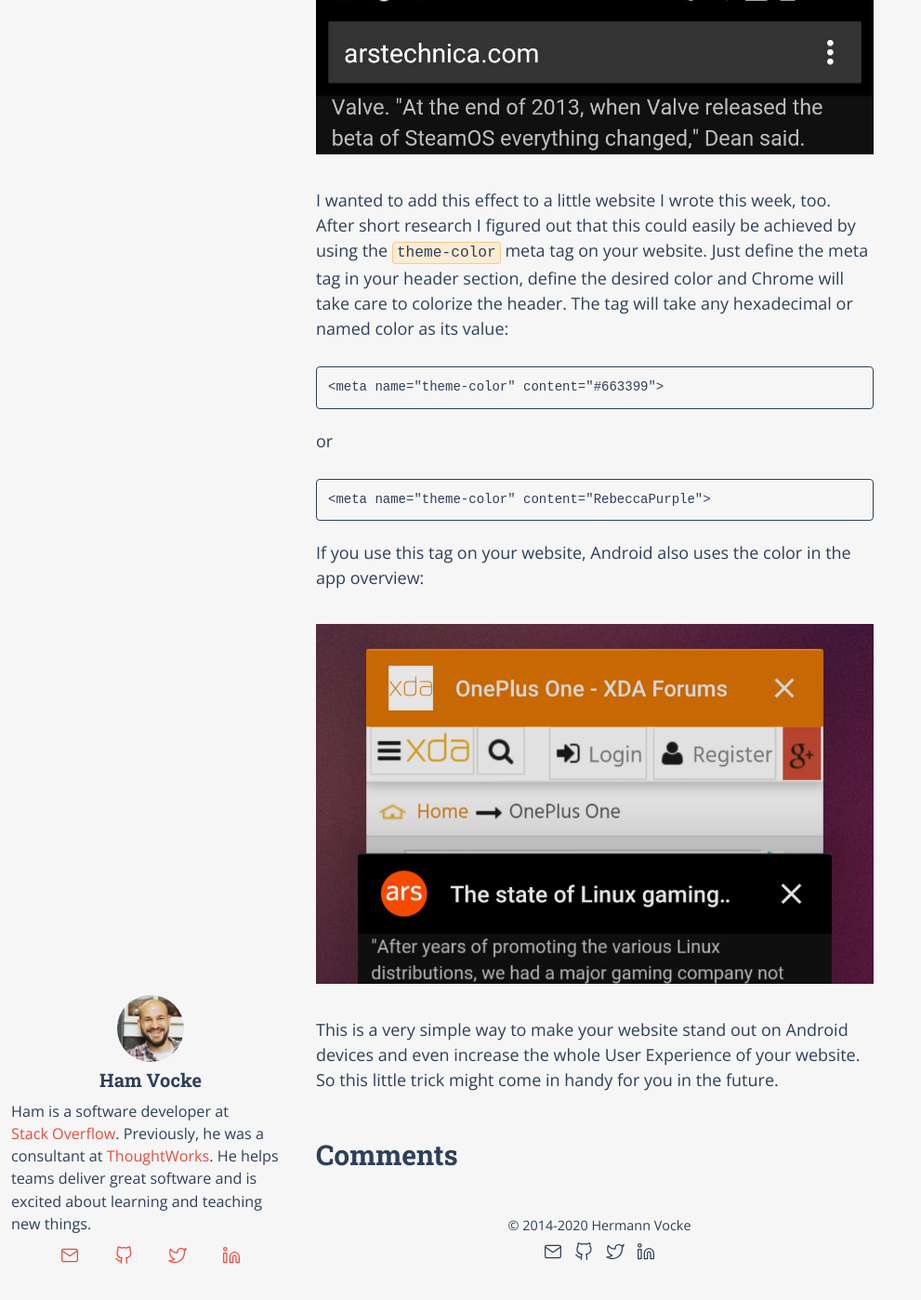
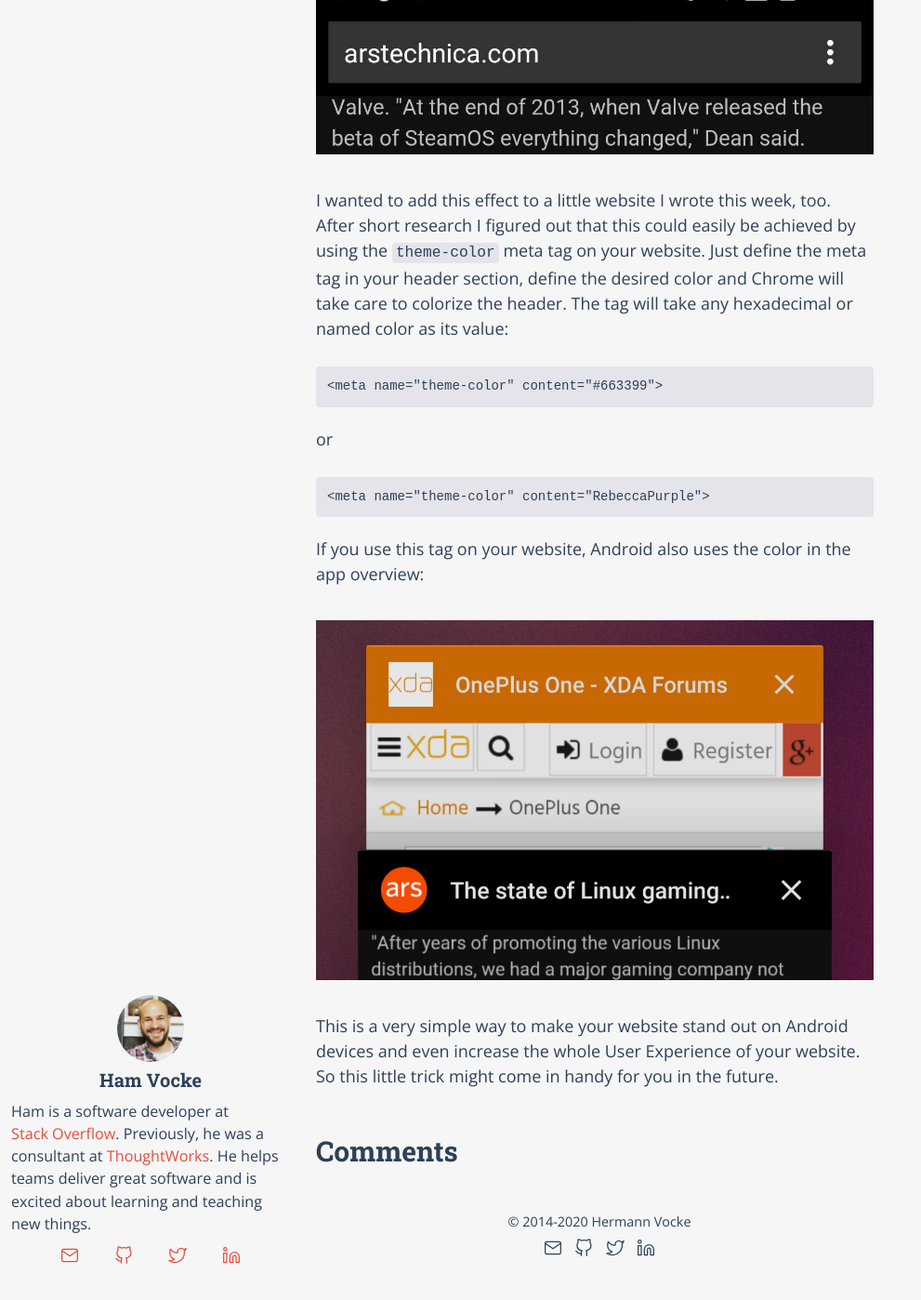
Before and after one commit to hamvocke/hamvocke.github.io, a Jekyll site: the page built from _posts/2015-02-28-colorful-header-bar-chrome-android.md, in a window 1280 px wide and 1400 px high, scrolled down 1047 px. Shown: the whole window at 93% size, without its empty margins (0-991 px from the left). Built offline with Jekyll 4.4.1, drawn with Linux system fonts in a browser that asks for light colours; comment, search, counter and statistics services are not loaded.

Commit message:
tweak code colors

```diff
--- a/assets/css/hamvocke.css
+++ b/assets/css/hamvocke.css
@@ -1,6 +1,7 @@
 :root {
     --black: #2d4059;
     --white: #f6f6f6;
+    --code: #e4e4ea;
     --accent: #E74C3C;
     --light-accent: #F7CA88;
 }
@@ -94,8 +95,7 @@
 code {
     padding: 2px 4px;
     font-size: 90%;
-    border: 1px solid var(--light-accent);
-    background: #FCECD4;
+    background: var(--code);
     color: var(--black);
     border-radius: 4px;
     word-break: break-word;
@@ -109,8 +109,7 @@
     font-size: 14px;
     line-height: 1.4;
     color: var(--black);
-    background: var(--white);
-    border: 1px solid var(--black);
+    background: var(--code);
     border-radius: 4px;
     overflow: auto;
 }
```
